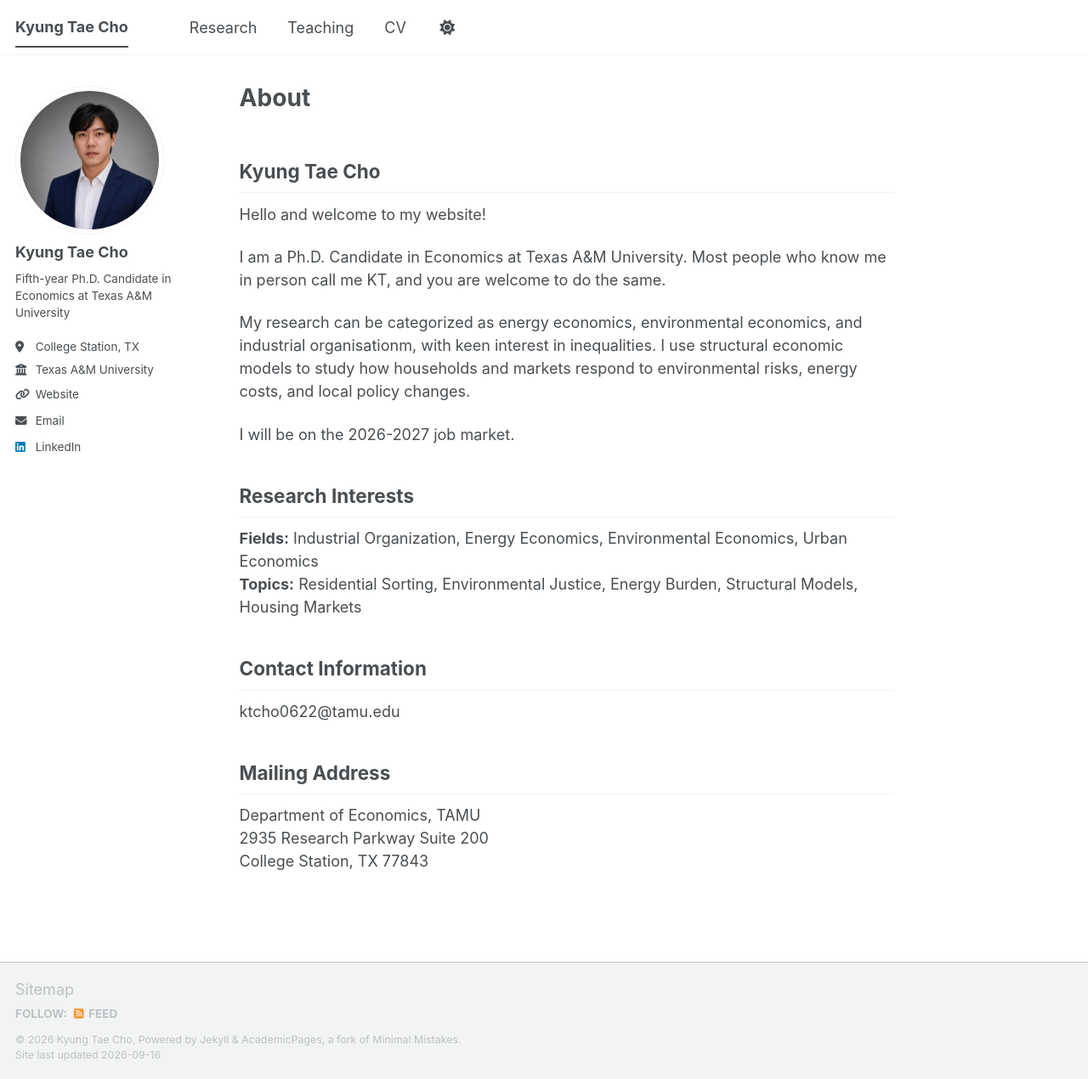
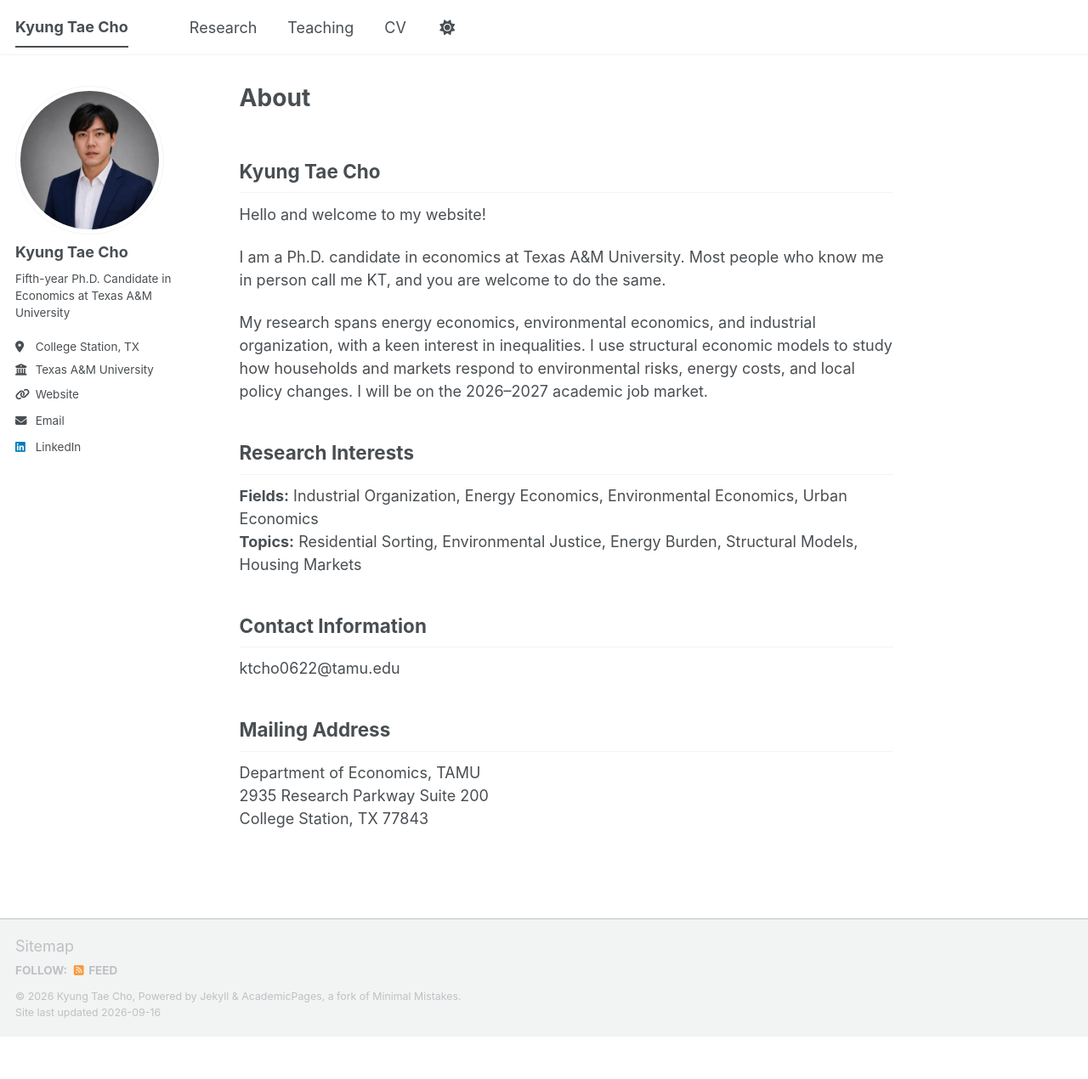
Before and after one commit to KyungtaeCho/KyungtaeCho.github.io, a Jekyll site: the page built from _pages/about.md, in a window 1280 px wide and 1270 px high. Shown: the whole window at 85% size. Built offline with Jekyll 4.4.1, drawn with Linux system fonts in a browser that asks for light colours; a script bundle is joined from its source files by our own code; library files that are not in the unit come from our copies.

Commit message:
Update about.md

```diff
--- a/_pages/about.md
+++ b/_pages/about.md
@@ -9,11 +9,9 @@ author_profile: true
 
 Hello and welcome to my website!
 
-I am a Ph.D. Candidate in Economics at Texas A&M University. Most people who know me in person call me KT, and you are welcome to do the same.
+I am a Ph.D. candidate in economics at Texas A&M University. Most people who know me in person call me KT, and you are welcome to do the same.
 
-My research can be categorized as energy economics, environmental economics, and industrial organisationm, with keen interest in inequalities. I use structural economic models to study how households and markets respond to environmental risks, energy costs, and local policy changes.
-
-I will be on the 2026-2027 job market.
+My research spans energy economics, environmental economics, and industrial organization, with a keen interest in inequalities. I use structural economic models to study how households and markets respond to environmental risks, energy costs, and local policy changes. I will be on the 2026–2027 academic job market.
 
 ## Research Interests
 
```
